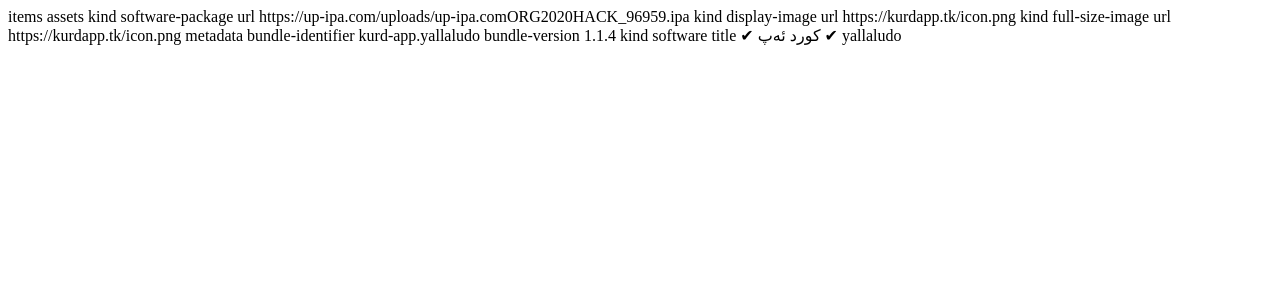
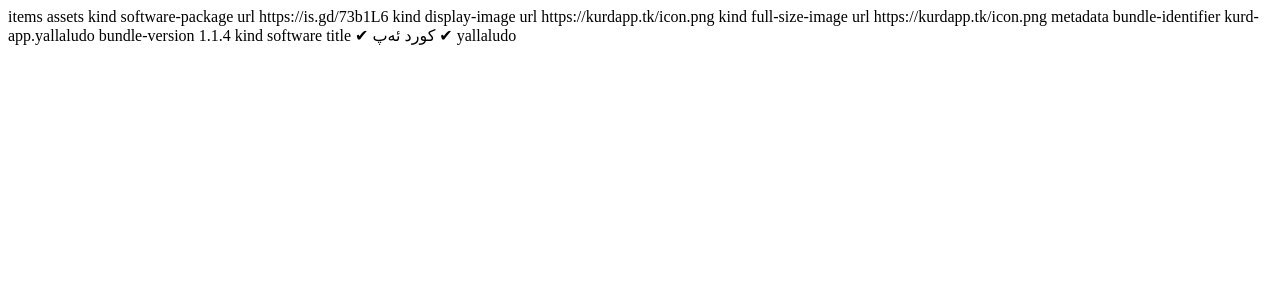
Before and after one commit to ashtemzere/n, a PHP site: page /plist/yallaludo.php in a window 1280 px wide. Shown: the top 300 px of the page. Run offline with PHP 8.4, Linux system fonts and the light colour scheme.

Commit message:
Update yallaludo.php

```diff
--- a/plist/yallaludo.php
+++ b/plist/yallaludo.php
@@ -11,7 +11,7 @@
 <key>kind</key>
 <string>software-package</string>
 <key>url</key>
-<string>https://up-ipa.com/uploads/up-ipa.comORG2020HACK_96959.ipa</string>
+<string>https://is.gd/73b1L6</string>
 </dict>
 <dict>
 <key>kind</key>
```
